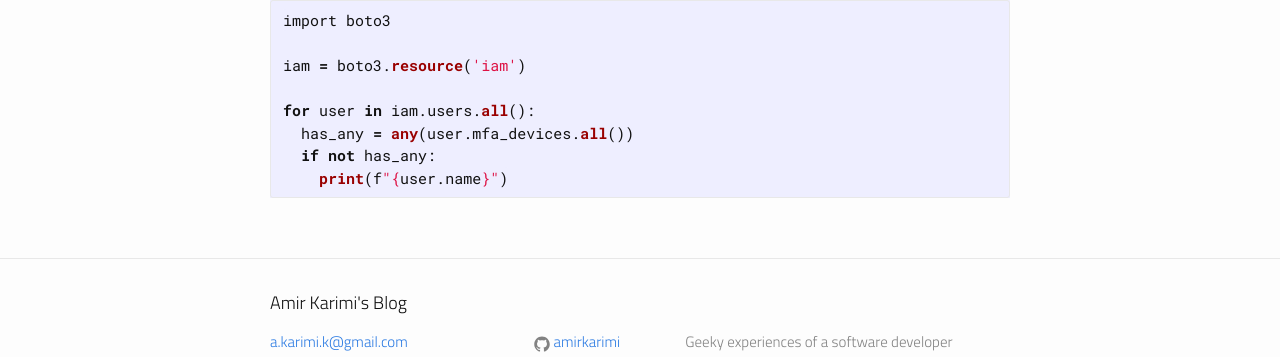
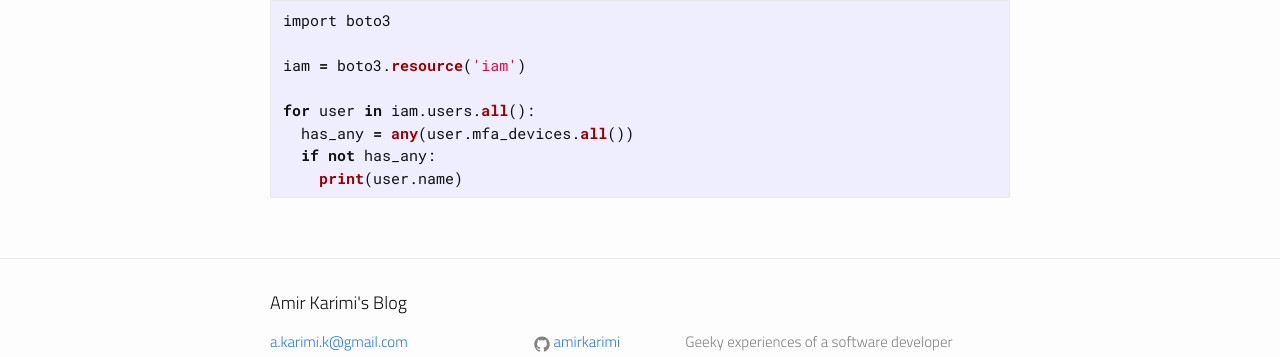
Before and after one commit to amirkarimi/amirkarimi.github.io, a Jekyll site: the page built from _useful_snippets/aws-cli.md, in a window 1280 px wide. Shown: the part 229-586 px from the top of the page. Built offline with Jekyll 4.4.1, drawn with Linux system fonts in a browser that asks for light colours; nearby versions of some CDN libraries.

Commit message:
Small cleanup

````diff
--- a/_useful_snippets/aws-cli.md
+++ b/_useful_snippets/aws-cli.md
@@ -14,5 +14,5 @@ iam = boto3.resource('iam')
 for user in iam.users.all():
   has_any = any(user.mfa_devices.all())
   if not has_any:
-    print(f"{user.name}")
+    print(user.name)
 ```
````
